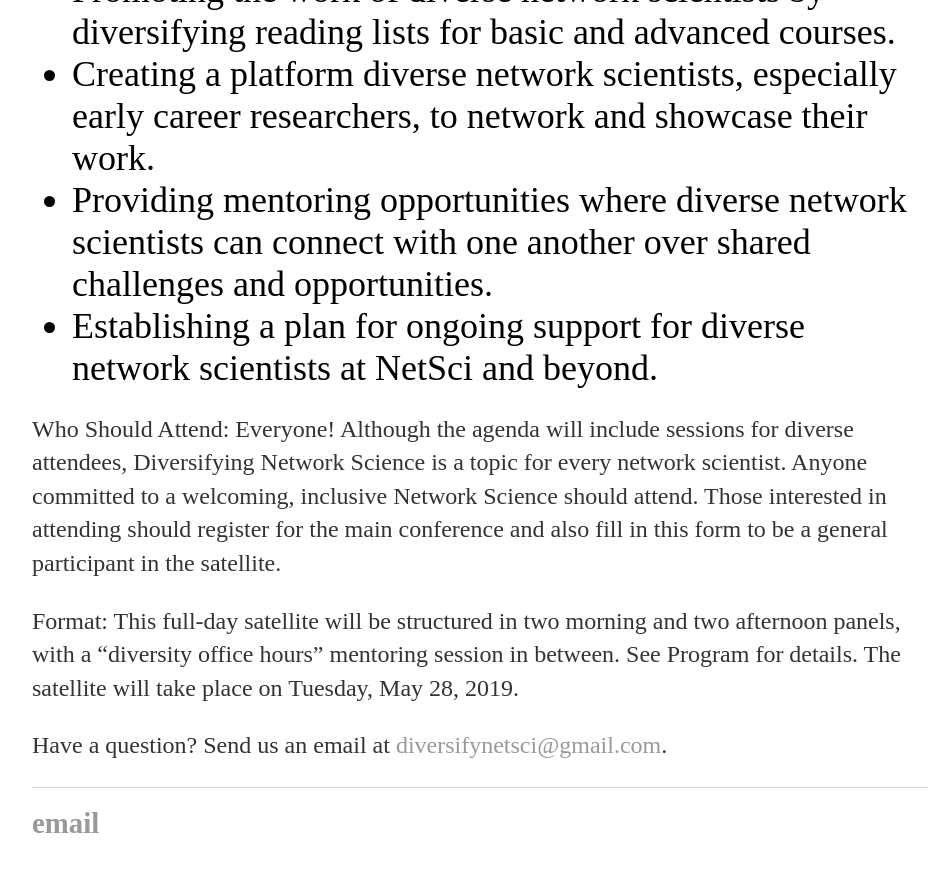
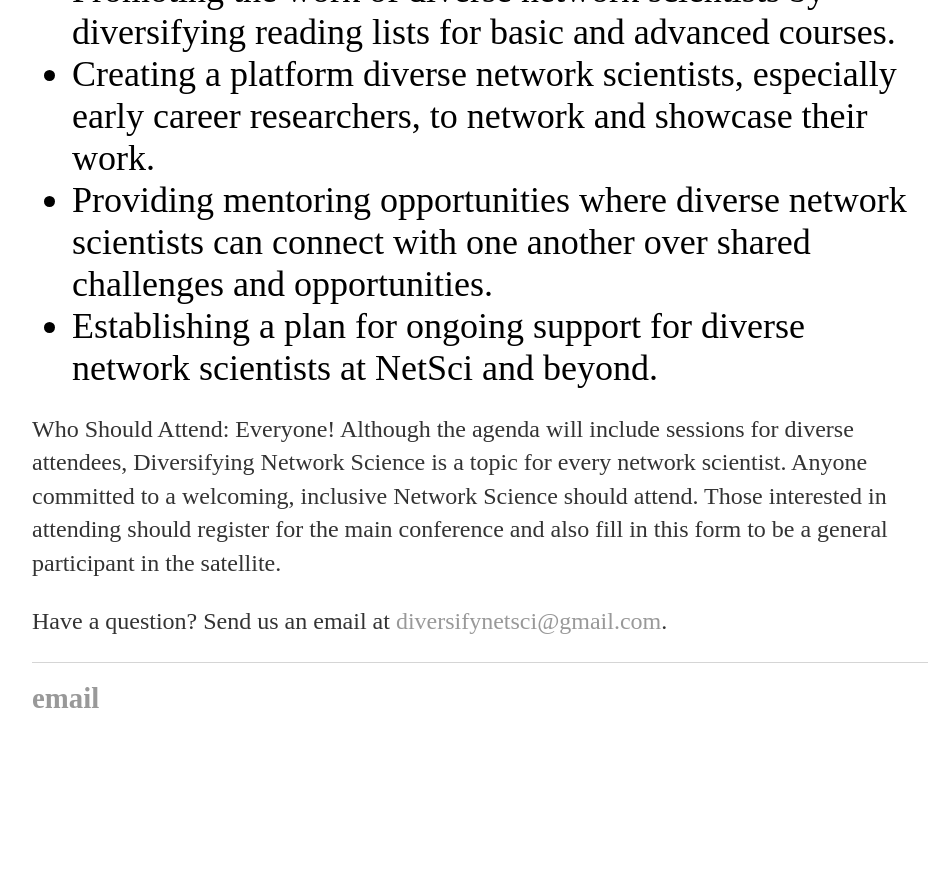
Before and after one commit to diversify-netsci/diversify-netsci.github.io, a Jekyll site: the page built from index.html, in a window 1280 px wide and 900 px high, scrolled down 1042 px. Shown: the top 872 px of the window, without its empty margins (160-1097 px from the left). Built offline with Jekyll 4.4.1, drawn with Linux system fonts in a browser that asks for light colours; after the commit the page ends 1817 px from its top, so only the background shows below that.

Commit message:
Update index.html

```diff
--- a/index.html
+++ b/index.html
@@ -22,9 +22,5 @@ Who Should Attend: Everyone! Although the agenda will include sessions for diver
 </p>
 
 <p>
-Format: This full-day satellite will be structured in two morning and two afternoon panels, with a “diversity office hours” mentoring session in between. See Program for details. The satellite will take place on Tuesday, May 28, 2019.
-</p>
-
-<p>
 Have a question? Send us an email at <a href="mailto:diversifynetsci@gmail.com" target="_top">diversifynetsci@gmail.com</a>.
 </p>
```
